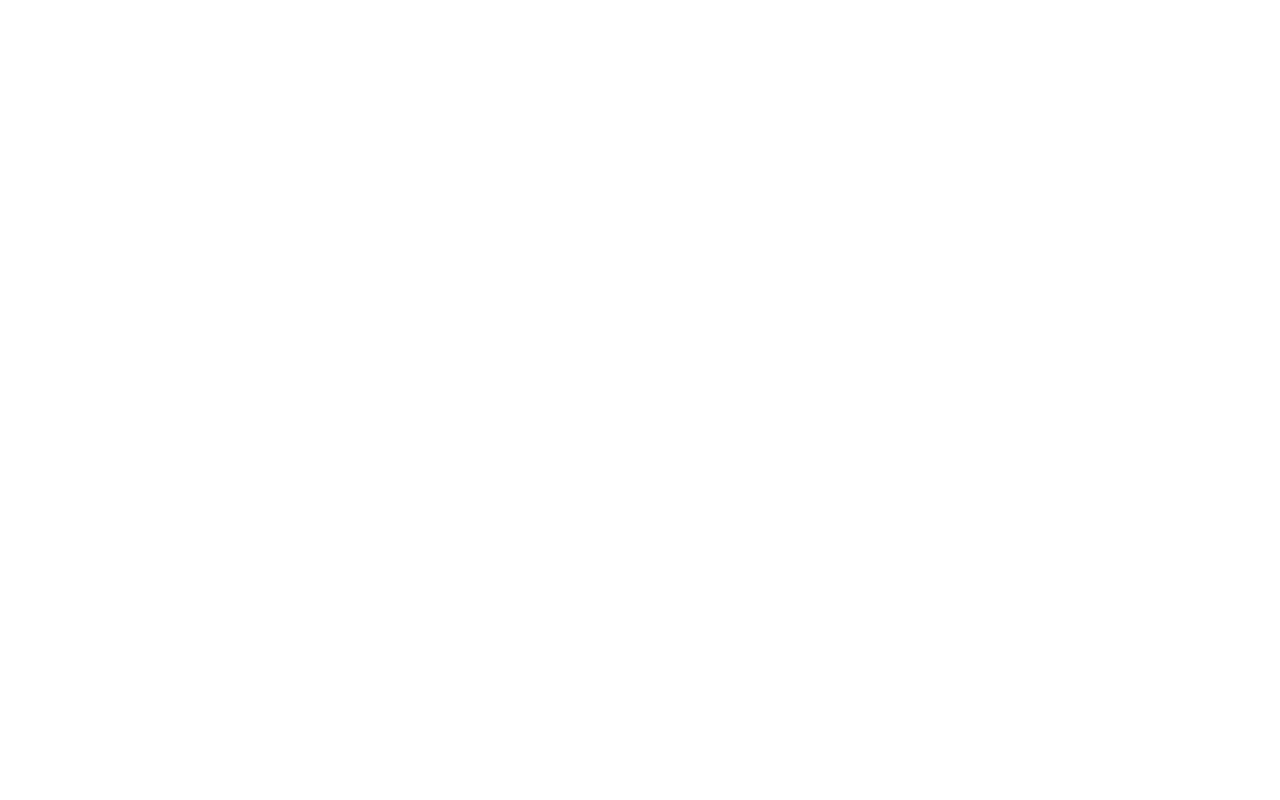
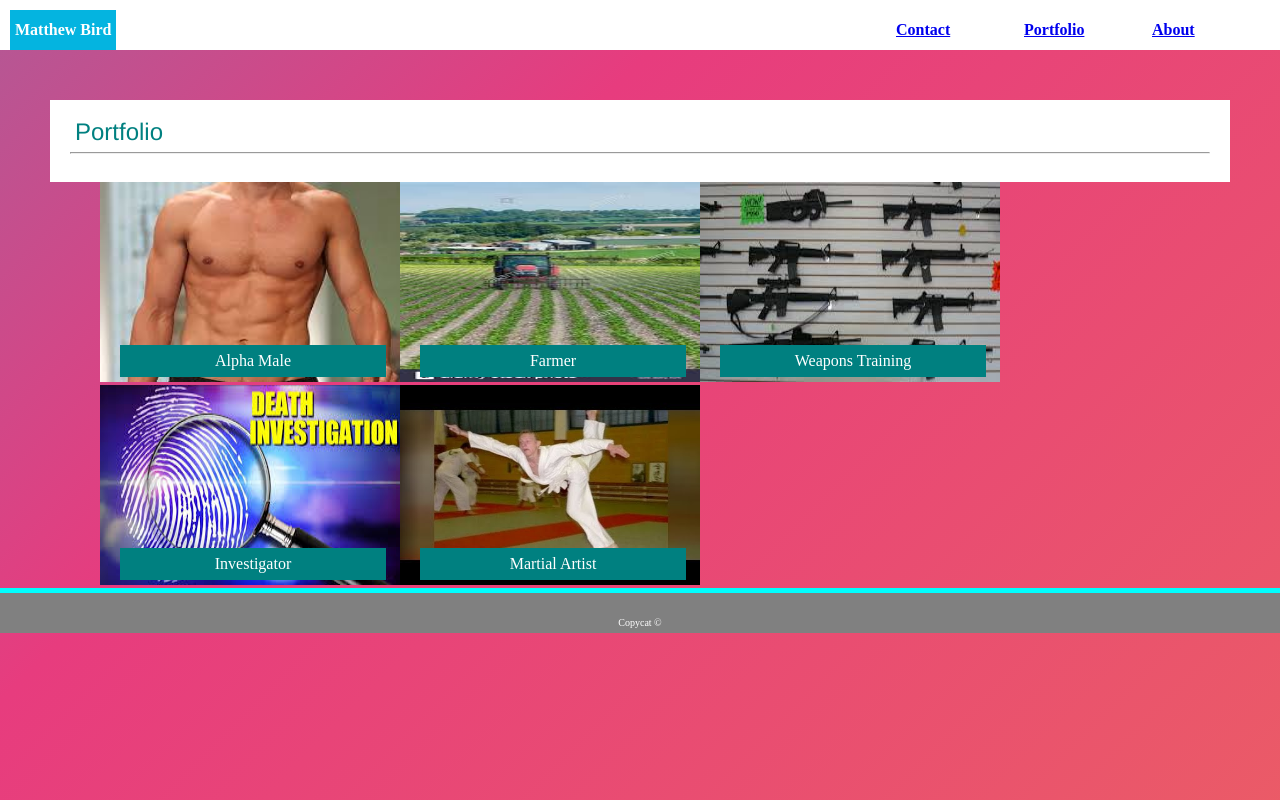
Before and after one commit to birdmw/Basic-Portfolio, a plain HTML site: page portfolio.html in a window 1280 px wide. Drawn offline with Linux system fonts and the light colour scheme.

Commit message:
close enough for gov't work

```diff
--- a/assets/css/style.css
+++ b/assets/css/style.css
@@ -1,3 +1,52 @@
+/* http://meyerweb.com/eric/tools/css/reset/
+   v2.0 | 20110126
+   License: none (public domain)
+*/
+
+html, body, div, span, applet, object, iframe,
+h1, h2, h3, h4, h5, h6, p, blockquote, pre,
+a, abbr, acronym, address, big, cite, code,
+del, dfn, em, img, ins, kbd, q, s, samp,
+small, strike, strong, sub, sup, tt, var,
+b, u, i, center,
+dl, dt, dd, ol, ul, li,
+fieldset, form, label, legend,
+table, caption, tbody, tfoot, thead, tr, th, td,
+article, aside, canvas, details, embed,
+figure, figcaption, footer, header, hgroup,
+menu, nav, output, ruby, section, summary,
+time, mark, audio, video {
+	margin: 0;
+	padding: 0;
+	border: 0;
+	font-size: 100%;
+	font: inherit;
+	vertical-align: baseline;
+}
+/* HTML5 display-role reset for older browsers */
+article, aside, details, figcaption, figure,
+footer, header, hgroup, menu, nav, section {
+	display: block;
+}
+body {
+	line-height: 1;
+}
+ol, ul {
+	list-style: none;
+}
+blockquote, q {
+	quotes: none;
+}
+blockquote:before, blockquote:after,
+q:before, q:after {
+	content: '';
+	content: none;
+}
+table {
+	border-collapse: collapse;
+	border-spacing: 0;
+}
+
 body {
 	width: 100wh;
 	height: 90vh;
@@ -46,26 +95,17 @@ body {
 	}
 }
 
-h1,
-h6 {
-	font-family: 'Open Sans';
-	font-weight: 300;
-	text-align: center;
-	top: 15%;
-	right: 0;
-	left: 0;
-}
-
 .center {
   display: block;
   margin-left: auto;
   margin-right: auto;
-  width: 50%;
+  float: left;
+  width: 25%;
 }
 
 .start
 {
-    color: red;
+    color: black;
     left-margin: auto;
     right-margin: auto;
     text-align: justify;
@@ -83,3 +123,142 @@ h6 {
     text-align-last: center;
     font-size: large;
 }
+
+#header
+{
+	position: relative;
+	background-color: white;
+	height: 50px;
+
+	border: 0px;
+	padding: 0px;
+	margin: 0px;
+	width: 100%;
+}
+
+#my_name
+{
+	font-weight: bold;
+	background-color: rgb(4, 180, 224);
+	display: inline;
+	margin-left:10px;
+	margin-top:10px;
+	padding-left:5px;
+	padding-right:5px;
+	/* height: 80%; */
+	line-height: 40px;
+	float: left;
+	}
+
+
+.top_link
+{
+    font-weight: bold;
+	position: relative;
+	width: 10%;
+	height: 100%;
+	float: right;
+    vertical-align: middle;
+    margin-top:10px;
+    line-height: 40px;
+
+}
+
+.my_face {
+  position: relative;
+  margin:20px;
+  display: block;
+  float: left;
+  width: 200px;
+}
+
+.my_thumbs {
+	height: 200px;
+	width: 300px;
+  }
+
+.main_brick{
+    position: relative;
+    background:white;
+    margin-left:50px;
+    margin-top:50px;
+    margin-right:50px;
+    height:auto;
+}
+
+.description{
+	position: relative;
+    color:black;
+    padding-left:50px;
+	padding-top:20px;
+}
+#footer_teal {
+    clear: both;
+    background-color: cyan;
+    position: relative;
+    height: 5px;
+    margin-top: 50px;
+}
+#footer {
+    clear: both;
+    background-color: gray;
+    position: relative;
+    height: 40px;
+    margin-top: 0px;
+}
+
+#copycat {
+    border-top: 50;
+    font-size: x-small;
+    padding-top:25px;
+    text-align: center;
+}
+
+#aboutme {
+	font-family:Helvetica;
+	font-size:x-large;
+	color:teal;
+	padding-left:25px;
+    padding-top:20px;
+}
+
+.line {
+	clear: both;
+	position:relative;
+	padding-left:20px;
+	padding-right:20px;
+	color: teal;
+	/* border-left: 20px;
+	border-width: 10px;
+	margin: 20px;
+	width: 80%; */
+
+}
+
+.entry-width{
+
+	width: 90%
+}
+
+.entry-height2{
+	height: 150px;
+}
+
+.thumb_box{
+	position: relative;
+	text-align: center;
+	color: white;
+	float: left;
+	height: auto;
+}
+
+.bottom_center{
+	position: absolute;
+	/* left: 25%; */
+	width: 250px;
+	bottom: 8px;
+	left: 20px;
+	padding: 8px;
+	background-color: teal;
+
+}
--- a/contact.html
+++ b/contact.html
@@ -0,0 +1,65 @@
+<!DOCTYPE html>
+<html lang="en-us">
+
+<head>
+    <link rel="stylesheet" type="text/css" href="assets/css/style.css">
+</head>
+
+<body>
+
+    <div id="header">
+        <div class="nav1">
+            <p class="top_name" id="my_name">Matthew Bird</p>
+        </div>
+
+        <div class="nav2">
+            <a href="index.html" class="top_link" id="about_link">About</a>
+            <a href="portfolio.html" class="top_link" id="portfolio_link">Portfolio</a>
+            <a href="contact.html" class="top_link" id="contact_link">Contact</a>
+        </div>
+
+    </div>
+
+    <div class="main_brick">
+        <p id="aboutme">Contact</p>
+        <div class="line">
+            <hr>
+        </div>
+
+
+        <div class="textbody">
+
+
+            <div class="description">
+                <p>
+                    Name
+                </p>
+                <p>&nbsp;</p>
+                <input class="entry-width"></input>
+                <p>&nbsp;</p>
+                <p>
+                    Email
+                </p>
+                <p>&nbsp;</p>
+                <input class="entry-width" entry-height1 ""></input>
+                <p>&nbsp;</p>
+                Message
+                <p>&nbsp;</p>
+                <input class="entry-width entry-height2"></input>
+                <p>&nbsp;</p>
+                <button>Submit</button>
+                <p>&nbsp;</p>
+            </div>
+
+        </div>
+    </div>
+
+        <div id="footer_teal">
+        </div>
+        <div id="footer">
+            <p id="copycat">Copycat ©</p>
+        </div>
+
+</body>
+
+</html>
--- a/portfolio.html
+++ b/portfolio.html
@@ -0,0 +1,68 @@
+<!DOCTYPE html>
+<html lang="en-us">
+
+<head>
+    <link rel="stylesheet" type="text/css" href="assets/css/style.css">
+</head>
+
+<body>
+
+    <div id="header">
+        <div class="nav1">
+            <p class="top_name" id="my_name">Matthew Bird</p>
+        </div>
+
+        <div class="nav2">
+            <a href="index.html" class="top_link" id="about_link">About</a>
+            <a href="portfolio.html" class="top_link" id="portfolio_link">Portfolio</a>
+            <a href="contact.html" class="top_link" id="contact_link">Contact</a>
+        </div>
+
+    </div>
+
+    <div class="main_brick">
+        <p id="aboutme">Portfolio</p>
+        <div class="line">
+            <hr>
+        </div>
+
+
+
+        <div class="textbody">
+
+            <div class="description">
+                <div class="thumb_box">
+                    <img class="my_thumbs" src="assets/images/abs.jpg">
+                    <div class="bottom_center">Alpha Male</div>
+                </div>
+                <div class="thumb_box">
+                <img class="my_thumbs" src="assets/images/beets.jpg">
+                <div class="bottom_center">Farmer</div>
+                </div>
+                <div class="thumb_box">
+                    <img class="my_thumbs" src="assets/images/guns.jpg">
+                    <div class="bottom_center">Weapons Training</div>
+                </div>
+                <div class="thumb_box">
+                    <img class="my_thumbs" src="assets/images/investigator.jpg">
+                    <div class="bottom_center">Investigator</div>
+                </div>
+                <div class="thumb_box">
+                    <img class="my_thumbs" src="assets/images/karate.jpg">
+                    <div class="bottom_center">Martial Artist</div>
+                </div>
+            </div>
+
+        </div>
+    </div>
+
+
+    <div id="footer_teal">
+    </div>
+    <div id="footer">
+        <p id="copycat">Copycat ©</p>
+    </div>
+
+</body>
+
+</html>
```
Also changed, not shown: index.html (+47 -4 lines), assets/images/abs.jpg (added), assets/images/beets.jpg (added), assets/images/guns.jpg (added), assets/images/investigator.jpg (added), assets/images/karate.jpg (added).
